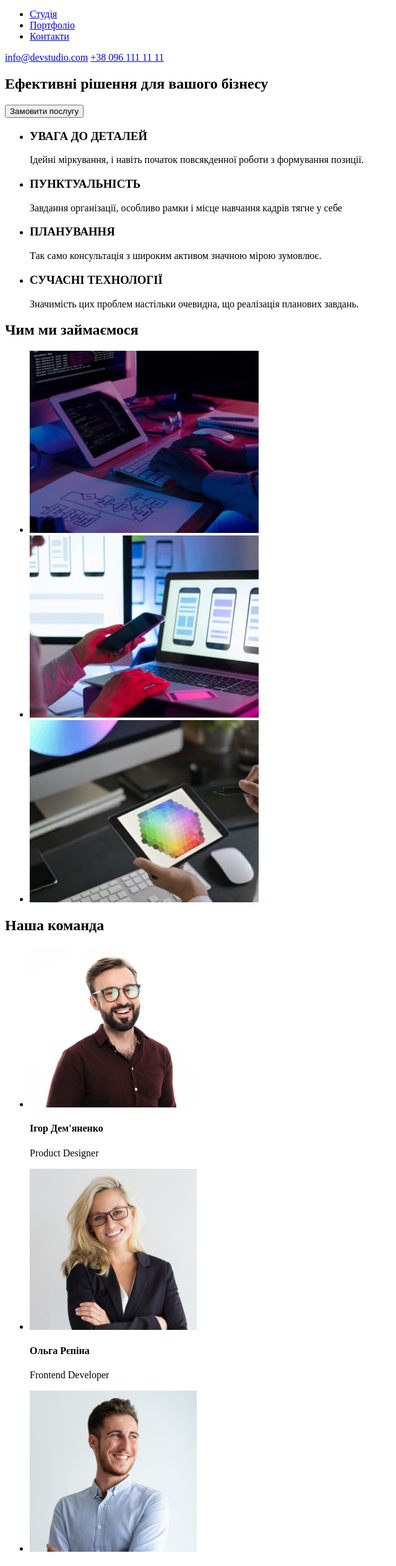
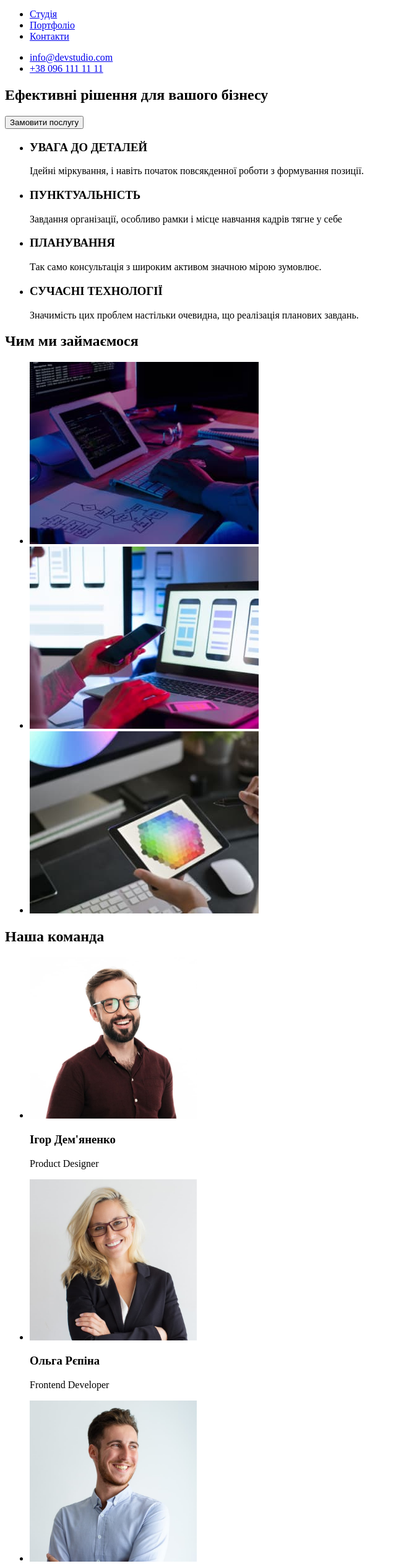
Before and after one commit to IraTokar/goit-markup-hw-01, a plain HTML site: page index.html in a window 1280 px wide. Shown: the part 28-2555 px from the top of the page at 62% size, without its empty margins (0-640 px from the left). Drawn offline with Linux system fonts and the light colour scheme.

Commit message:
Змінено заголовки з h4 на h3, контакти в хедері загорнула в список

```diff
--- a/index.html
+++ b/index.html
@@ -19,12 +19,16 @@
         </ul>
       </nav>
       <!-- Header contacts -->
-      <div class="header-contacts">
-        <a class="contact-link" href="mailto:info@devstudio.com"
-          >info@devstudio.com</a
-        >
-        <a class="contact-link" href="tel:+380961111111">+38 096 111 11 11</a>
-      </div>
+      <ul class="header-contacts-list">
+        <li class="contact-link-item">
+          <a class="contact-link" href="mailto:info@devstudio.com"
+            >info@devstudio.com</a
+          >
+        </li>
+        <li class="contact-link-item">
+          <a class="contact-link" href="tel:+380961111111">+38 096 111 11 11</a>
+        </li>
+      </ul>
     </header>
 
     <!-- Main -->
@@ -111,7 +115,7 @@
               width="270"
               height="260"
             />
-            <h4 class="team-member">Ігор Дем'яненко</h4>
+            <h3 class="team-member">Ігор Дем'яненко</h3>
             <p class="team-member-desc" lang="en">Product Designer</p>
           </li>
           <li class="team-item">
@@ -121,7 +125,7 @@
               width="270"
               height="260"
             />
-            <h4 class="team-member">Ольга Рєпіна</h4>
+            <h3 class="team-member">Ольга Рєпіна</h3>
             <p class="team-member-desc" lang="en">Frontend Developer</p>
           </li>
           <li class="team-item">
@@ -131,7 +135,7 @@
               width="270"
               height="260"
             />
-            <h4 class="team-member">Микола Тарасов</h4>
+            <h3 class="team-member">Микола Тарасов</h3>
             <p class="team-member-desc" lang="en">Marketing</p>
           </li>
           <li class="team-item">
@@ -141,7 +145,7 @@
               width="270"
               height="260"
             />
-            <h4 class="team-member">Михайло Єрмаков</h4>
+            <h3 class="team-member">Михайло Єрмаков</h3>
             <p class="team-member-desc" lang="en">UI Designer</p>
           </li>
         </ul>
```
